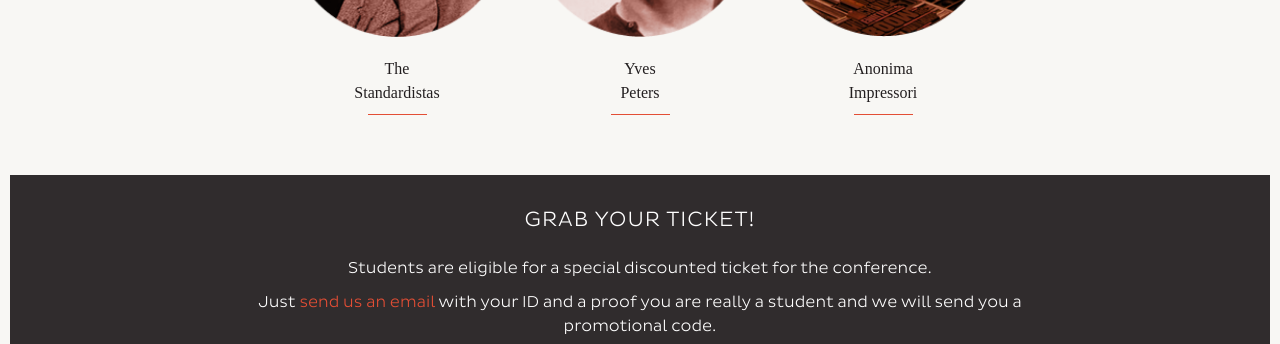
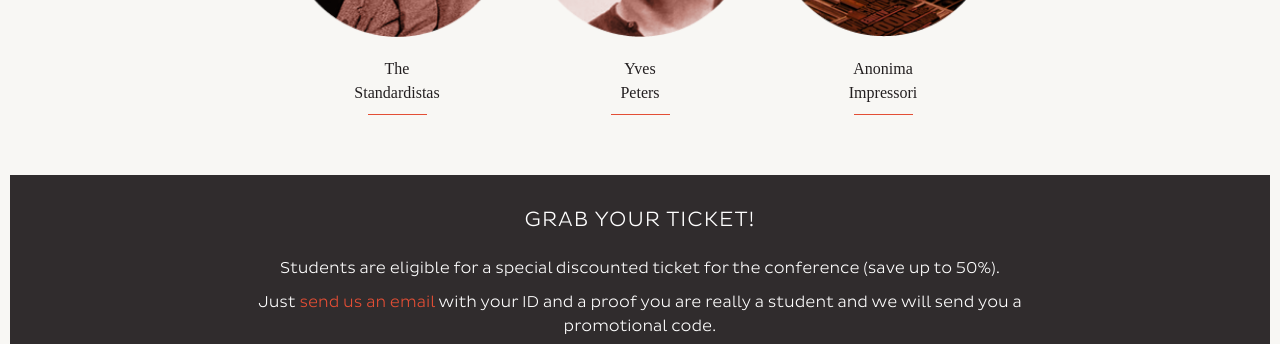
Before and after one commit to GrUSP/2013.kerning.it, a Jekyll site: the page built from index.html, in a window 1280 px wide and 900 px high, scrolled down 1722 px, cut to the strip 0-344 px from the top of the window. Built offline with Jekyll 4.4.1, drawn with Linux system fonts in a browser that asks for light colours; nearby versions of some CDN libraries; Markdown is read by kramdown in place of the engine named in the settings.

Commit message:
Added new sponsors

```diff
--- a/_includes/section-sponsors.html
+++ b/_includes/section-sponsors.html
@@ -9,13 +9,17 @@
 			</div>
 			<h3 class="pica">Pica</h3>
 			<div class="sponsor-block pica">
+				<a href="http://www.myfonts.com/"><img src="/img/pica-myfonts.gif"></a><br>
 				<a href="http://www.typekit.com/"><img src="/img/pica-typekit.png"></a>
 				<a href="http://www.fontdeck.com/"><img src="/img/pica-fontdeck.png"></a>
+
 			</div>
 			<h3 class="bourgeois">Bourgeois</h3>
 			<div class="sponsor-block bourgeois">
+				<a href="http://www.typography.com"><img src="/img/bourgeois-h&fj.png"></a>
+				<a href="http://www.fontfont.com/"><img src="/img/bourgeois-fontshop.png"></a>
 				<a href="http://www.mailchimp.com/"><img src="/img/bourgeois-mailchimp.png"></a>
-				<a href="http://www.fontfont.com/"><img src="/img/bourgeois-fontshop.png"></a>
+
 			</div>
 			<h3 class="minion">Minion</h3>
 			<div class="sponsor-block minion">
--- a/_includes/section-tickets.html
+++ b/_includes/section-tickets.html
@@ -1,7 +1,7 @@
 <div class="section" id="tickets"><a id="tickets"></a>
 		<div class="wrapper">
 			<h2>Grab your ticket!</h2>
-			<p>Students are eligible for a special discounted ticket for the conference.</p><p>Just <a href="mailto:info@kerning.it">send us an email</a> with your ID and a proof you are really a student and we will send you a promotional&nbsp;code.<br></p>
+			<p>Students are eligible for a special discounted ticket for the conference (save up to 50%).</p><p>Just <a href="mailto:info@kerning.it">send us an email</a> with your ID and a proof you are really a student and we will send you a promotional&nbsp;code.</p>
 			<a id="eventbrite-link" href="http://kerning-2013.eventbrite.com">Buy it now!</a>
 			<div id="eventbrite-iframe" style="width:100%; text-align:left;" ><iframe
                 src="http://www.eventbrite.com/tickets-external?eid=5219796552&ref=etckt&v=2"
```
Also changed, not shown: img/bourgeois-h&fj.png (added), img/pica-myfonts.gif (added).
